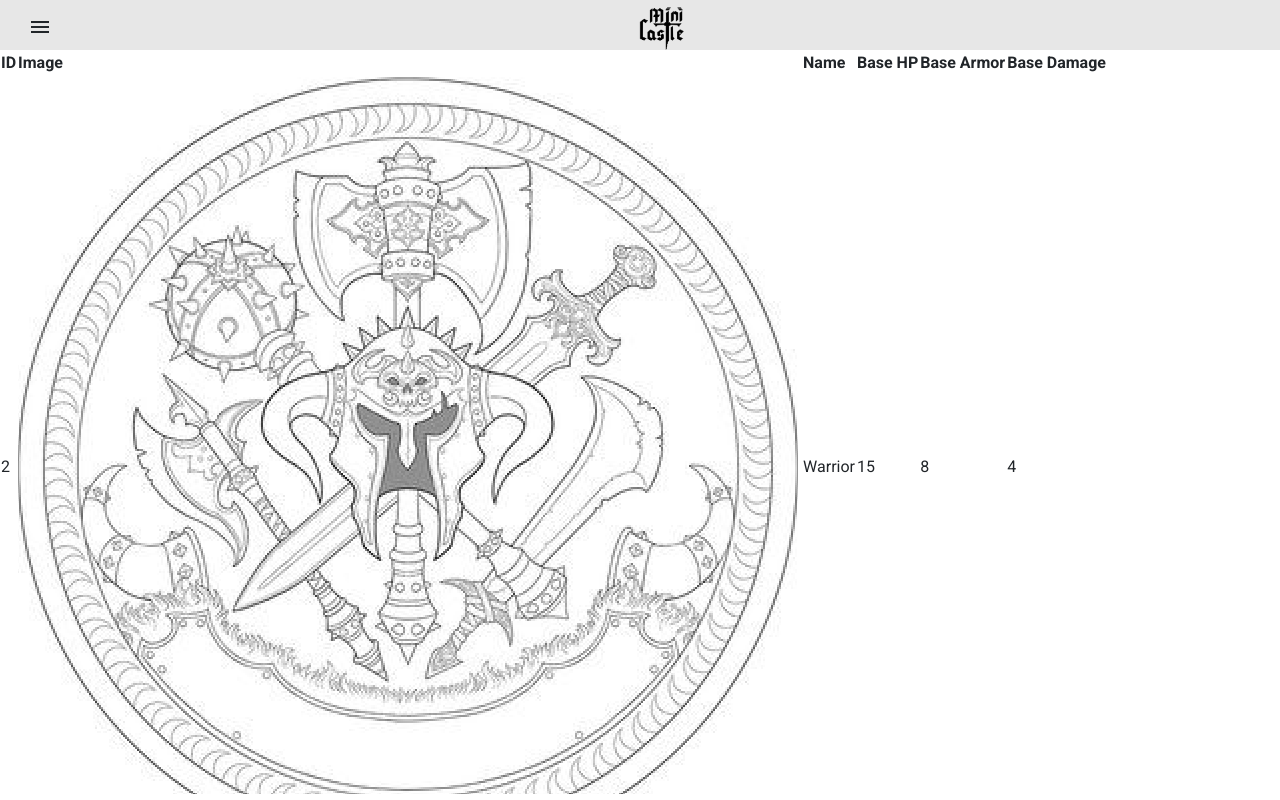
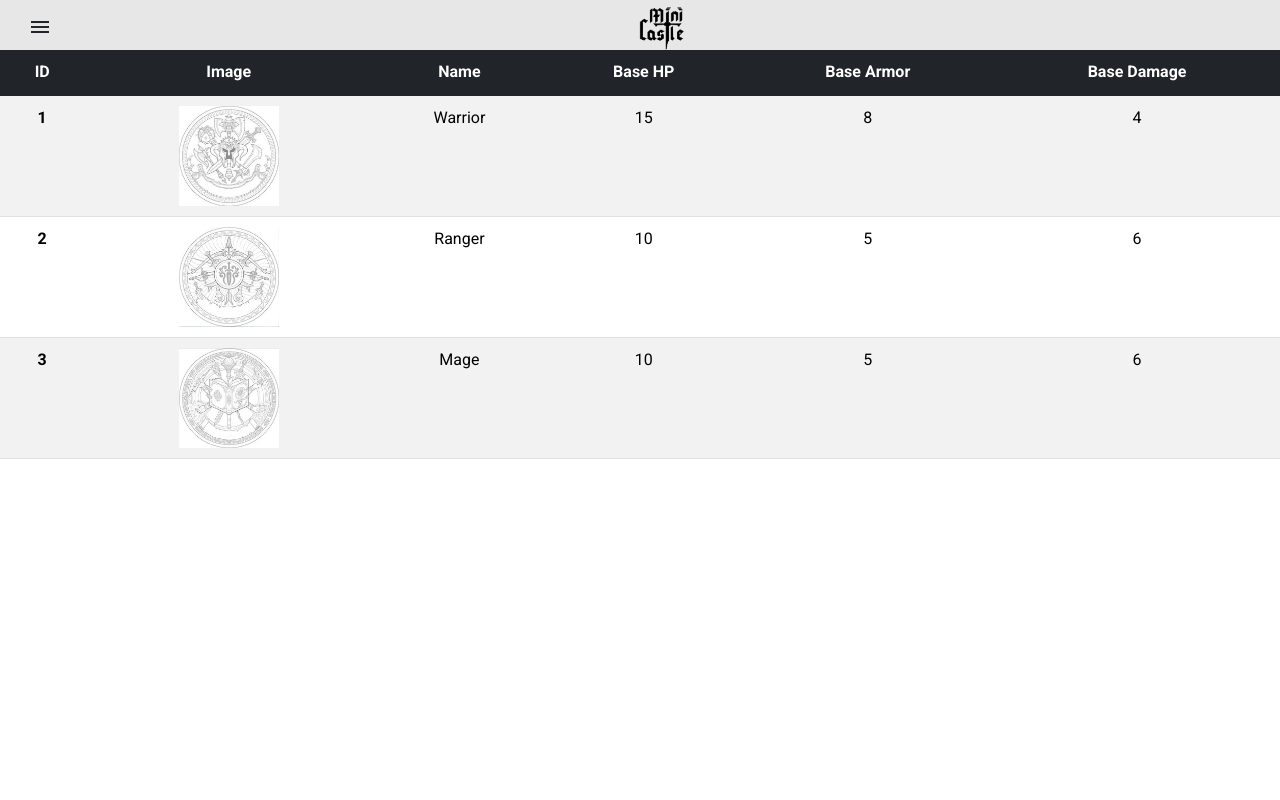
Before and after one commit to Gheotik/Mini-Castle, an Angular app in the folder Mini_Castle_Front/: page /table in a window 1280 px wide. Built offline with nearby package versions, Linux system fonts and the light colour scheme.

Commit message:
Mis en forme le component 'Table'- hover et stripped cells

```diff
--- a/Mini_Castle_Front/src/app/shared/table/table.component.html
+++ b/Mini_Castle_Front/src/app/shared/table/table.component.html
@@ -1,22 +1,28 @@
-<table>
-    <thead>
+<div class="table-responsive">
+<table class="table table-bordered" class="table table-striped table-hover"  >
+    <thead class="table-dark">
         <tr>
-        <th>ID</th>
-        <th>Image</th>
-        <th>Name</th>
-        <th>Base HP</th>
-        <th>Base Armor</th>
-        <th>Base Damage</th>
+            <th scope="col">ID</th>
+            <th scope="col">Image</th>
+            <th scope="col">Name</th>
+            <th scope="col">Base HP</th>
+            <th scope="col">Base Armor</th>
+            <th scope="col">Base Damage</th>
+            <!-- <th>Skill</th> -->
         </tr>
     </thead>
-    <tbody>
+    <tbody class="table-group-divider">
         <tr *ngFor="let classItem of classes">
-        <td>{{ classItem.id }}</td>
+
+            <th scope="row">{{ classItem.id }}</th>
+
             <td><img [src]="classItem.image" alt="{{ classItem.name }}" /></td>
             <td>{{ classItem.name }}</td>
             <td>{{ classItem.base_hp }}</td>
             <td>{{ classItem.base_armor }}</td>
             <td>{{ classItem.base_damage }}</td>
+            <!-- <td>{{ classItem.skill }}</td> -->
         </tr>
     </tbody>
 </table>
+</div>
--- a/Mini_Castle_Front/src/app/shared/table/table.component.scss
+++ b/Mini_Castle_Front/src/app/shared/table/table.component.scss
@@ -0,0 +1,29 @@
+/* CSS for the table */
+table {
+    width: 100%;
+    border-collapse: collapse;
+    margin-bottom: 20px;
+  }
+
+  /* CSS for the table header */
+  thead {
+    background-color: #f5f5f5;
+
+  }
+
+  th {
+    padding: 10px;
+    text-align: center;
+  }
+
+
+  td {
+    padding: 10px;
+    text-align: center;
+  }
+
+  /* CSS for the table image */
+  td img {
+    max-width: 100px;
+    max-height: 100px;
+  }
--- a/Mini_Castle_Front/src/assets/json.json
+++ b/Mini_Castle_Front/src/assets/json.json
@@ -1,7 +1,7 @@
 {
     "Classes": [
         {
-            "id": "2",
+            "id": "1",
             "image": "assets/warrior.png",
             "name": "Warrior",
             "base_hp": 15,
```
Lines whose indentation alone changed are shown as unchanged.
